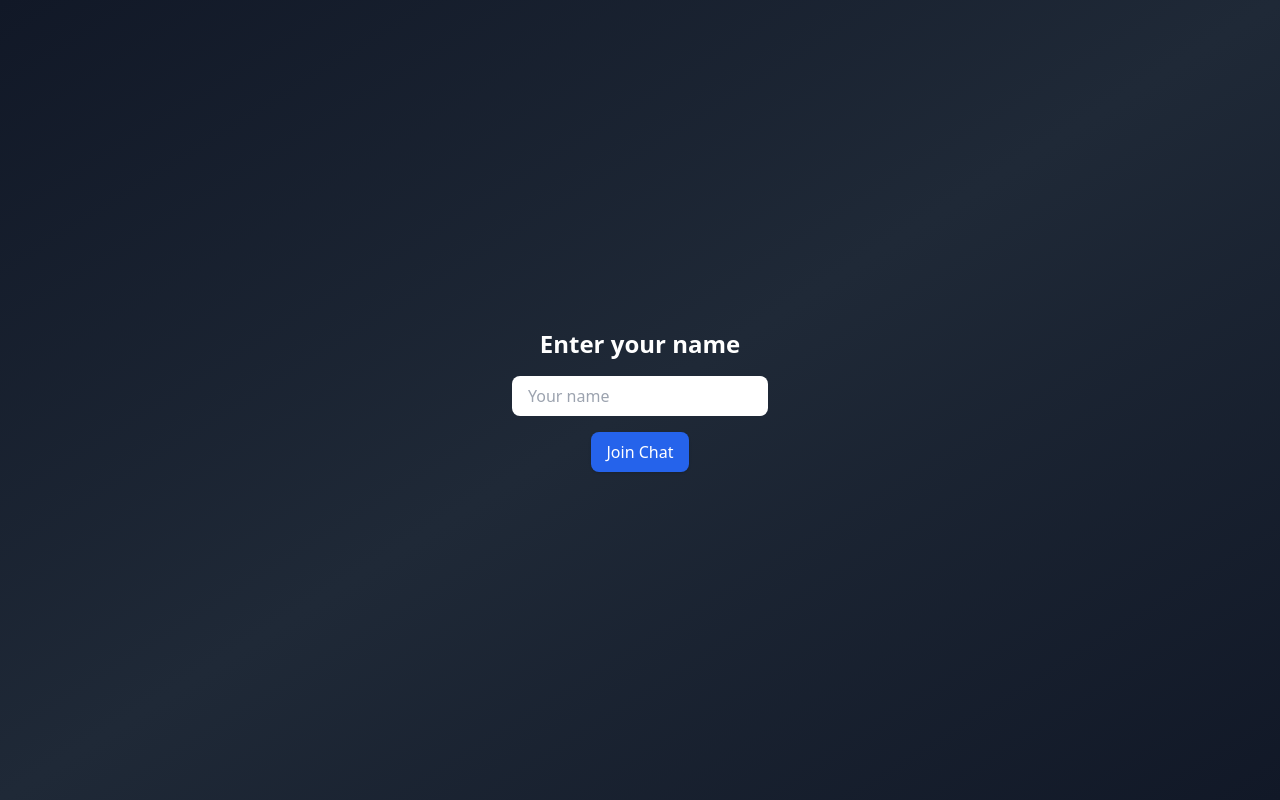
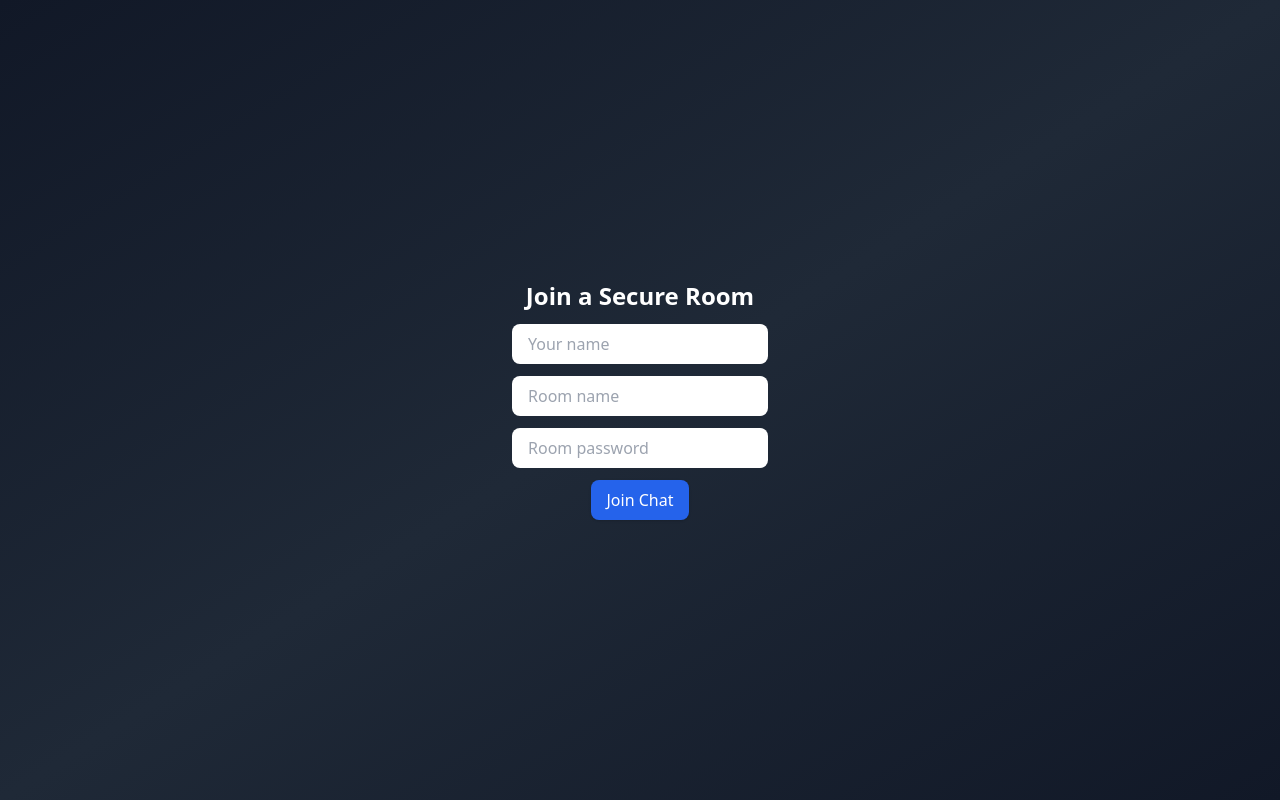
Before and after one commit to Shivamnirwan1/secure-chat-app, a Flask app: page / in a window 1280 px wide. Run offline with Flask 3, Linux system fonts and the light colour scheme; some libraries are stand-ins or nearby versions.

Commit message:
updation

```diff
--- a/server/server.py
+++ b/server/server.py
@@ -1,58 +1,70 @@
-# server/server.py
 import os
-from flask import Flask, request, render_template
-from flask_socketio import SocketIO, emit
-from encryption import generate_rsa_keypair, load_rsa_cipher
+from flask import Flask, render_template, request
+from flask_socketio import SocketIO, emit, join_room
+from encryption import load_rsa_cipher
+from base64 import b64encode, b64decode
 from Crypto.Random import get_random_bytes
-from base64 import b64encode, b64decode
 
-app = Flask(__name__, static_url_path='/static', static_folder='../static', template_folder='./templates')
+app = Flask(__name__, static_url_path="/static", static_folder="../static", template_folder="./templates")
 socketio = SocketIO(app, cors_allowed_origins="*")
 
-# AES key and RSA ciphers per client
 aes_key = get_random_bytes(16)
-connected_users = {}  # sid: username
-client_rsa_ciphers = {}
+room_passwords = {}
+room_users = {}        # room: {sid: username}
+client_rsa_ciphers = {}  # sid: RSA cipher
 
-
-@app.route('/')
-def home():
+@app.route("/")
+def index():
     return render_template("index.html")
 
-@socketio.on('public_key')
-def handle_public_key(data):
+@socketio.on("join_room")
+def join(data):
     sid = request.sid
-    rsa_cipher = load_rsa_cipher(b64decode(data))
-    client_rsa_ciphers[sid] = rsa_cipher
-    encrypted_aes = rsa_cipher.encrypt(aes_key)
-    emit('aes_key', b64encode(encrypted_aes).decode())
+    room = data["room"]
+    password = data["password"]
+    username = data["username"]
 
-@socketio.on('register_username')
-def handle_register_username(name):
+    if room in room_passwords:
+        if room_passwords[room] != password:
+            emit("room_join_error")
+            return
+    else:
+        room_passwords[room] = password
+
+    join_room(room)
+    if room not in room_users:
+        room_users[room] = {}
+    room_users[room][sid] = username
+    emit("room_join_success")
+    emit("update_users", list(room_users[room].values()), room=room)
+
+@socketio.on("public_key")
+def send_aes(data):
     sid = request.sid
-    connected_users[sid] = name
-    emit('update_users', list(connected_users.values()), broadcast=True)
+    room = data["room"]
+    pub_key = load_rsa_cipher(b64decode(data["pubKeyB64"]))
+    client_rsa_ciphers[sid] = pub_key
+    encrypted = pub_key.encrypt(aes_key)
+    emit("aes_key", b64encode(encrypted).decode())
 
+@socketio.on("encrypted_message")
+def handle_message(data):
+    emit("receive_message", data["msg"], room=data["room"], include_self=False)
 
-@socketio.on('encrypted_message')
-def handle_encrypted_message(data):
-    emit('receive_message', data, broadcast=True, include_self=False)
+@socketio.on("typing")
+def handle_typing(data):
+    emit("show_typing", data["username"], room=data["room"], include_self=False)
 
-@socketio.on('typing')
-def handle_typing(name):
-    emit('show_typing', name, broadcast=True, include_self=False)
+@socketio.on("disconnect")
+def disconnect_user():
+    sid = request.sid
+    for room, users in room_users.items():
+        if sid in users:
+            del users[sid]
+            emit("update_users", list(users.values()), room=room)
+            break
+    client_rsa_ciphers.pop(sid, None)
 
-@socketio.on('disconnect')
-def handle_disconnect():
-    sid = request.sid
-    if sid in client_rsa_ciphers:
-        del client_rsa_ciphers[sid]
-    if sid in connected_users:
-        del connected_users[sid]
-        emit('update_users', list(connected_users.values()), broadcast=True)
-    print(f"[-] Client {sid} disconnected.")
-
-
-if __name__ == '__main__':
+if __name__ == "__main__":
     port = int(os.environ.get("PORT", 5000))
     socketio.run(app, host="0.0.0.0", port=port)
--- a/server/templates/index.html
+++ b/server/templates/index.html
@@ -18,58 +18,33 @@
     }
   </style>
 </head>
-
 <body class="bg-gradient-to-br from-gray-900 via-gray-800 to-gray-900 text-white h-screen font-sans">
 
   <!-- Login Screen -->
-  <div id="loginScreen" class="flex flex-col items-center justify-center h-screen p-4">
-    <h1 class="text-2xl font-semibold mb-4">Enter your name</h1>
-    <input id="usernameInput" type="text" class="rounded-lg px-4 py-2 text-black w-64 mb-4 focus:ring-2 ring-blue-400" placeholder="Your name" />
-    <button onclick="startChat()" class="bg-blue-600 hover:bg-blue-700 px-4 py-2 rounded-lg text-white shadow">
-      Join Chat
-    </button>
+  <div id="loginScreen" class="flex flex-col items-center justify-center h-screen p-4 gap-3">
+    <h1 class="text-2xl font-semibold">Join a Secure Room</h1>
+    <input id="usernameInput" type="text" placeholder="Your name" class="rounded-lg px-4 py-2 text-black w-64 focus:ring-2 ring-blue-400" />
+    <input id="roomInput" type="text" placeholder="Room name" class="rounded-lg px-4 py-2 text-black w-64 focus:ring-2 ring-blue-400" />
+    <input id="roomPassword" type="password" placeholder="Room password" class="rounded-lg px-4 py-2 text-black w-64 focus:ring-2 ring-blue-400" />
+    <button onclick="startChat()" class="bg-blue-600 hover:bg-blue-700 px-4 py-2 rounded-lg text-white shadow">Join Chat</button>
+    <p id="loginError" class="text-red-500 hidden">❌ Incorrect password for room.</p>
   </div>
 
   <!-- Chat UI -->
   <div id="chatScreen" class="hidden h-screen flex">
-
-    <!-- Sidebar: Online Users -->
     <div class="w-60 bg-gray-800 p-4 text-sm border-r border-gray-700">
       <h2 class="font-bold mb-3 text-white text-md">👥 Online Users</h2>
       <ul id="userList" class="space-y-1 text-gray-300 text-sm"></ul>
     </div>
 
-    <!-- Main Chat Panel -->
     <div class="flex-1 flex flex-col">
-      <!-- Header -->
-      <div class="p-4 bg-gray-800 text-center text-xl font-bold tracking-wide border-b border-gray-700">
-        🔐 Secure Chat
-      </div>
-
-      <!-- Typing Indicator -->
-      <div id="typingIndicator" class="px-4 py-1 text-sm text-gray-400 hidden">
-        Someone is typing...
-      </div>
-
-      <!-- Chat Area -->
+      <div class="p-4 bg-gray-800 text-center text-xl font-bold tracking-wide border-b border-gray-700">🔐 Secure Chat</div>
+      <div id="typingIndicator" class="px-4 py-1 text-sm text-gray-400 hidden">Someone is typing...</div>
       <div id="chat" class="flex-1 p-4 overflow-y-auto space-y-2 text-sm bg-gray-950"></div>
-
-      <!-- Message Input -->
       <div class="p-4 bg-gray-800 flex gap-2 border-t border-gray-700">
-        <input
-          id="msg"
-          type="text"
-          placeholder="Type your message..."
-          class="flex-1 rounded-lg px-4 py-2 text-black focus:outline-none focus:ring-2 ring-blue-400 shadow"
-          oninput="onInput()"
-          onkeydown="if(event.key==='Enter') sendMessage()"
-        />
-        <button
-          onclick="sendMessage()"
-          class="bg-blue-600 hover:bg-blue-700 text-white px-4 py-2 rounded-lg shadow transition"
-        >
-          Send
-        </button>
+        <input id="msg" type="text" placeholder="Type your message..." class="flex-1 rounded-lg px-4 py-2 text-black focus:ring-2 ring-blue-400 shadow"
+               oninput="onInput()" onkeydown="if(event.key==='Enter') sendMessage()" />
+        <button onclick="sendMessage()" class="bg-blue-600 hover:bg-blue-700 text-white px-4 py-2 rounded-lg shadow">Send</button>
       </div>
     </div>
   </div>
--- a/static/script.js
+++ b/static/script.js
@@ -1,10 +1,9 @@
-// static/script.js
-
 const socket = io(location.origin);
 
 let aesKey = null;
 let rsaKeyPair = null;
-let username = null;
+let username = "";
+let room = "";
 
 const chatBox = document.getElementById("chat");
 const input = document.getElementById("msg");
@@ -12,85 +11,41 @@ const typingIndicator = document.getElementById("typingIndicator");
 let typingTimeout = null;
 
 function startChat() {
-  const nameInput = document.getElementById("usernameInput");
-  username = nameInput.value.trim();
-  if (!username) {
-    alert("Please enter a name.");
-    return;
-  }
+  username = document.getElementById("usernameInput").value.trim();
+  room = document.getElementById("roomInput").value.trim();
+  const password = document.getElementById("roomPassword").value.trim();
 
+  if (!username || !room || !password) return alert("Please fill all fields.");
+
+  socket.emit("join_room", { username, room, password });
+}
+
+socket.on("room_join_success", () => {
   document.getElementById("loginScreen").classList.add("hidden");
   document.getElementById("chatScreen").classList.remove("hidden");
+  generateRSAKeys();
+});
 
-  generateRSAKeys();
-  socket.emit("register_username", username);
-
-}
-
-function appendMessage(msg, isSelf = false, sender = "") {
-  const wrapper = document.createElement("div");
-  wrapper.className = `flex items-start gap-2 ${isSelf ? "justify-end" : "justify-start"} animate-fadeIn`;
-
-  if (!isSelf) {
-    // Create initials avatar with hashed background color
-    const avatar = document.createElement("div");
-    avatar.className = "text-white font-bold rounded-full h-8 w-8 flex items-center justify-center shadow shrink-0";
-    avatar.style.backgroundColor = stringToColor(sender);
-    avatar.textContent = sender[0]?.toUpperCase() || "?";
-    wrapper.appendChild(avatar);
-  } else {
-    wrapper.classList.add("ml-auto");
-  }
-
-  // Message bubble
-  const bubble = document.createElement("div");
-  bubble.className = `
-    max-w-[70%] px-4 py-2 rounded-2xl whitespace-pre-wrap break-words shadow
-    ${isSelf ? "bg-blue-600 text-white" : "bg-gray-700 text-white"}
-  `;
-  bubble.textContent = msg;
-
-  wrapper.appendChild(bubble);
-  chatBox.appendChild(wrapper);
-  chatBox.scrollTop = chatBox.scrollHeight;
-}
-
-
-
+socket.on("room_join_error", () => {
+  document.getElementById("loginError").classList.remove("hidden");
+});
 
 async function generateRSAKeys() {
   rsaKeyPair = await window.crypto.subtle.generateKey(
-    {
-      name: "RSA-OAEP",
-      modulusLength: 2048,
-      publicExponent: new Uint8Array([1, 0, 1]),
-      hash: "SHA-256",
-    },
+    { name: "RSA-OAEP", modulusLength: 2048, publicExponent: new Uint8Array([1, 0, 1]), hash: "SHA-256" },
     true,
     ["encrypt", "decrypt"]
   );
 
-  const exportedPubKey = await window.crypto.subtle.exportKey("spki", rsaKeyPair.publicKey);
-  const pubKeyB64 = arrayBufferToBase64(exportedPubKey);
-
-  socket.emit("public_key", pubKeyB64);
+  const exported = await window.crypto.subtle.exportKey("spki", rsaKeyPair.publicKey);
+  socket.emit("public_key", { pubKeyB64: arrayBufferToBase64(exported), room });
 }
 
 socket.on("aes_key", async (b64EncryptedKey) => {
   const encryptedKey = base64ToArrayBuffer(b64EncryptedKey);
   try {
-    const decrypted = await window.crypto.subtle.decrypt(
-      { name: "RSA-OAEP" },
-      rsaKeyPair.privateKey,
-      encryptedKey
-    );
-    aesKey = await window.crypto.subtle.importKey(
-      "raw",
-      decrypted,
-      { name: "AES-GCM" },
-      false,
-      ["encrypt", "decrypt"]
-    );
+    const decrypted = await window.crypto.subtle.decrypt({ name: "RSA-OAEP" }, rsaKeyPair.privateKey, encryptedKey);
+    aesKey = await window.crypto.subtle.importKey("raw", decrypted, { name: "AES-GCM" }, false, ["encrypt", "decrypt"]);
     appendMessage("[+] AES key received and decrypted.");
   } catch (err) {
     appendMessage("[!] Failed to decrypt AES key: " + err);
@@ -99,86 +54,48 @@ socket.on("aes_key", async (b64EncryptedKey) => {
 
 socket.on("receive_message", async (data) => {
   if (!aesKey) return;
+  const [nonceB64, ciphertextB64] = data.split(":");
+  const nonce = base64ToArrayBuffer(nonceB64);
+  const ciphertext = base64ToArrayBuffer(ciphertextB64);
 
-  try {
-    const [nonceB64, ciphertextB64] = data.split(":");
-    const nonce = base64ToArrayBuffer(nonceB64);
-    const ciphertext = base64ToArrayBuffer(ciphertextB64);
-
-    const decrypted = await window.crypto.subtle.decrypt(
-      { name: "AES-GCM", iv: nonce },
-      aesKey,
-      ciphertext
-    );
-
-    const decoder = new TextDecoder();
-    const payload = JSON.parse(decoder.decode(decrypted));
-    const timeStr = formatTimestamp(payload.time);
-    appendMessage(`${payload.text}\n• ${timeStr}`, false, payload.user);
-  } catch (err) {
-    appendMessage("[!] Message decryption failed.");
-  }
+  const decrypted = await window.crypto.subtle.decrypt({ name: "AES-GCM", iv: nonce }, aesKey, ciphertext);
+  const payload = JSON.parse(new TextDecoder().decode(decrypted));
+  const timeStr = formatTimestamp(payload.time);
+  appendMessage(`${payload.text}\n• ${timeStr}`, false, payload.user);
 });
 
 async function sendMessage() {
   const text = input.value.trim();
+  if (!aesKey || !text) return;
   input.value = "";
-
-  if (!aesKey || !text) return;
-
   const timestamp = new Date().toISOString();
   const payload = JSON.stringify({ user: username, text, time: timestamp });
-  const encoder = new TextEncoder();
-  const encoded = encoder.encode(payload);
   const iv = window.crypto.getRandomValues(new Uint8Array(12));
-
-  const ciphertext = await window.crypto.subtle.encrypt(
-    { name: "AES-GCM", iv: iv },
-    aesKey,
-    encoded
-  );
-
-  const msg = base64Encode(iv) + ":" + base64Encode(ciphertext);
-  socket.emit("encrypted_message", msg);
-  const timeStr = formatTimestamp(timestamp);
-  appendMessage(`${text}\n• ${timeStr}`, true);
-
-
+  const encoded = new TextEncoder().encode(payload);
+  const ciphertext = await window.crypto.subtle.encrypt({ name: "AES-GCM", iv: iv }, aesKey, encoded);
+  socket.emit("encrypted_message", { msg: base64Encode(iv) + ":" + base64Encode(ciphertext), room });
+  appendMessage(`${text}\n• ${formatTimestamp(timestamp)}`, true);
 }
 
-function onInput() {
-  socket.emit("typing", username);
-}
+function appendMessage(msg, isSelf = false, sender = "") {
+  const wrapper = document.createElement("div");
+  wrapper.className = `flex items-start gap-2 ${isSelf ? "justify-end" : "justify-start"} animate-fadeIn`;
 
-socket.on("show_typing", (name) => {
-  if (!name || name === username) return;
+  if (!isSelf) {
+    const avatar = document.createElement("div");
+    avatar.className = "text-white font-bold rounded-full h-8 w-8 flex items-center justify-center shadow shrink-0";
+    avatar.style.backgroundColor = stringToColor(sender);
+    avatar.textContent = sender[0]?.toUpperCase() || "?";
+    wrapper.appendChild(avatar);
+  }
 
-  typingIndicator.textContent = `${name} is typing...`;
-  typingIndicator.classList.remove("hidden");
+  const bubble = document.createElement("div");
+  bubble.className = `max-w-[70%] px-4 py-2 rounded-2xl whitespace-pre-wrap break-words shadow ${isSelf ? "bg-blue-600 text-white" : "bg-gray-700 text-white"}`;
+  bubble.textContent = msg;
 
-  if (typingTimeout) clearTimeout(typingTimeout);
-  typingTimeout = setTimeout(() => {
-    typingIndicator.classList.add("hidden");
-  }, 1500);
-});
-
-// Base64 helpers
-function arrayBufferToBase64(buffer) {
-  return btoa(String.fromCharCode(...new Uint8Array(buffer)));
-}
-
-function base64ToArrayBuffer(b64) {
-  const binary = atob(b64);
-  const len = binary.length;
-  const buffer = new Uint8Array(len);
-  for (let i = 0; i < len; i++) {
-    buffer[i] = binary.charCodeAt(i);
-  }
-  return buffer.buffer;
-}
-
-function base64Encode(buffer) {
-  return btoa(String.fromCharCode(...new Uint8Array(buffer)));
+  wrapper.appendChild(bubble);
+  chatBox.appendChild(wrapper);
+  chatBox.scrollTop = chatBox.scrollHeight;
 }
 
 socket.on("update_users", (users) => {
@@ -191,21 +108,37 @@ socket.on("update_users", (users) => {
   });
 });
 
+socket.on("show_typing", (name) => {
+  if (!name || name === username) return;
+  typingIndicator.textContent = `${name} is typing...`;
+  typingIndicator.classList.remove("hidden");
+  clearTimeout(typingTimeout);
+  typingTimeout = setTimeout(() => typingIndicator.classList.add("hidden"), 1500);
+});
+
+function onInput() {
+  socket.emit("typing", { room, username });
+}
+
+function arrayBufferToBase64(buffer) {
+  return btoa(String.fromCharCode(...new Uint8Array(buffer)));
+}
+function base64ToArrayBuffer(b64) {
+  const binary = atob(b64);
+  const buffer = new Uint8Array(binary.length);
+  for (let i = 0; i < binary.length; i++) buffer[i] = binary.charCodeAt(i);
+  return buffer.buffer;
+}
+function base64Encode(buffer) {
+  return btoa(String.fromCharCode(...new Uint8Array(buffer)));
+}
 function formatTimestamp(isoString) {
   const date = new Date(isoString);
-  const hours = date.getHours();
-  const minutes = date.getMinutes();
-  const ampm = hours >= 12 ? "PM" : "AM";
-  const displayHours = hours % 12 || 12;
-  const displayMinutes = minutes < 10 ? `0${minutes}` : minutes;
-  return `${displayHours}:${displayMinutes} ${ampm}`;
+  return `${date.getHours() % 12 || 12}:${(date.getMinutes() + "").padStart(2, "0")} ${date.getHours() >= 12 ? "PM" : "AM"}`;
 }
-
 function stringToColor(str) {
   let hash = 0;
-  for (let i = 0; i < str.length; i++) {
-    hash = str.charCodeAt(i) + ((hash << 5) - hash);
-  }
+  for (let i = 0; i < str.length; i++) hash = str.charCodeAt(i) + ((hash << 5) - hash);
   const hue = hash % 360;
-  return `hsl(${hue}, 70%, 50%)`; // Vivid color
+  return `hsl(${hue}, 70%, 50%)`;
 }
```
